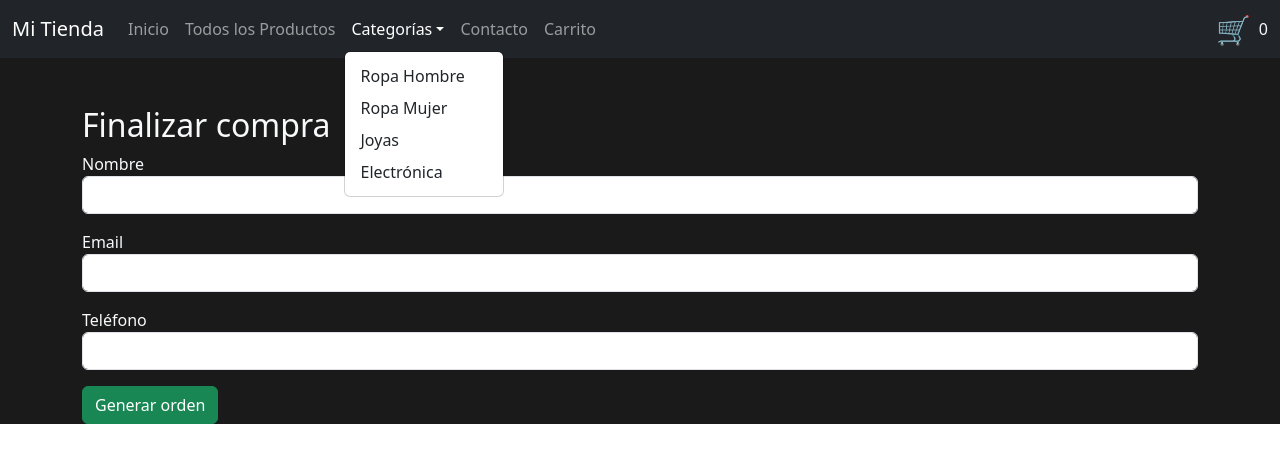
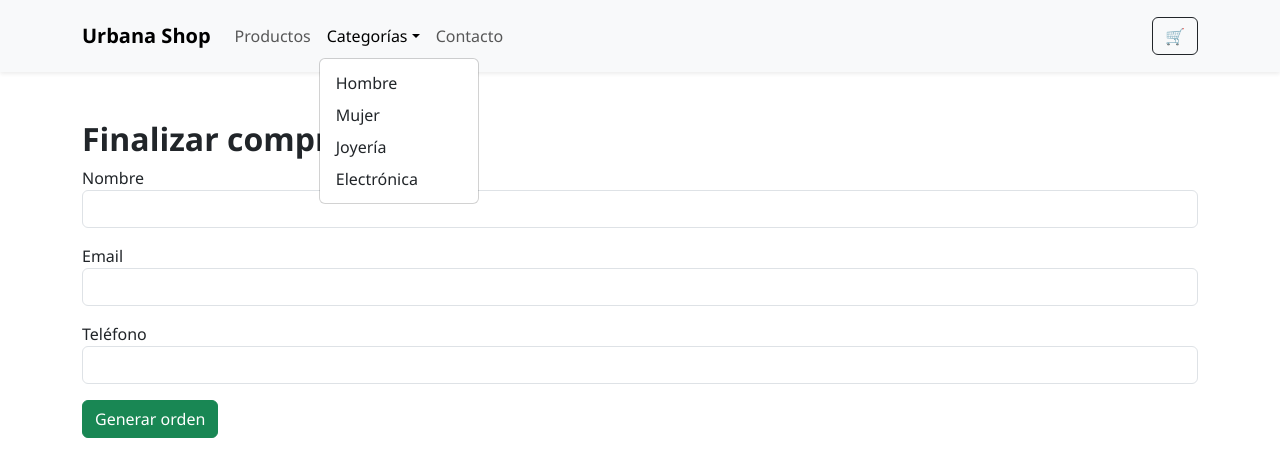
Before and after one commit to belenaraceli/mi-ecommerce, a React (Vite) app: page /checkout in a window 1280 px wide. Both pictures are taken after a click on the button "Categorías". Shown: the top 476 px of the page. Built offline with nearby package versions, Linux system fonts and the light colour scheme.

Commit message:
Mejoras en lo estilos generales de la tienda

```diff
--- a/src/components/CartView.jsx
+++ b/src/components/CartView.jsx
@@ -2,26 +2,53 @@ import { Link } from 'react-router-dom';
 import React from 'react';
 
 const CartView = ({ cart, removeFromCart, clearCart }) => {
+  const total = cart.reduce((acc, item) => acc + item.price, 0);
+
   return (
-    <div className="container mt-5">
-      <h2>Carrito de compras</h2>
+    <div className="container my-5">
+      <h2 className="text-center mb-4">Tu Carrito</h2>
       {cart.length === 0 ? (
-        <p>No hay productos en el carrito.</p>
+        <div className="alert alert-info text-center">
+          No hay productos en el carrito.
+        </div>
       ) : (
         <>
-          <ul className="list-group mb-3">
-            {cart.map((item, index) => (
-              <li key={index} className="list-group-item d-flex justify-content-between align-items-center">
-                {item.title} - ${item.price}
-                <button className="btn btn-sm btn-danger" onClick={() => removeFromCart(item.id)}>
-                  Eliminar
-                </button>
-              </li>
-            ))}
-          </ul>
-          <button className="btn btn-warning me-2" onClick={clearCart}>Vaciar carrito</button>
-          <Link to="/checkout" className="btn btn-success"> Ir al checkout </Link>
-
+          <div className="table-responsive">
+            <table className="table table-bordered align-middle">
+              <thead className="table-light">
+                <tr>
+                  <th>Producto</th>
+                  <th className="text-end">Precio</th>
+                  <th className="text-center">Acciones</th>
+                </tr>
+              </thead>
+              <tbody>
+                {cart.map((item, index) => (
+                  <tr key={index}>
+                    <td>{item.title}</td>
+                    <td className="text-end">${item.price.toFixed(2)}</td>
+                    <td className="text-center">
+                      <button
+                        className="btn btn-sm btn-outline-danger"
+                        onClick={() => removeFromCart(item.id)}
+                      >
+                        Eliminar
+                      </button>
+                    </td>
+                  </tr>
+                ))}
+              </tbody>
+            </table>
+          </div>
+          <div className="d-flex justify-content-between align-items-center mt-4">
+            <button className="btn btn-outline-secondary" onClick={clearCart}>
+              Vaciar Carrito
+            </button>
+            <h5>Total: ${total.toFixed(2)}</h5>
+            <Link to="/checkout" className="btn btn-primary">
+              Finalizar Compra
+            </Link>
+          </div>
         </>
       )}
     </div>
--- a/src/components/CartWidget.jsx
+++ b/src/components/CartWidget.jsx
@@ -1,11 +1,18 @@
 import React from 'react';
+import { Link } from 'react-router-dom';
 
 const CartWidget = ({ cart }) => {
+  const totalItems = cart.length;
+
   return (
-    <div className="d-flex align-items-center">
-      <span className="fs-3">🛒</span>
-      <span className="ms-2">{cart.length}</span> {/* Mostrar la cantidad de productos en el carrito */}
-    </div>
+    <Link to="/cart" className="btn btn-outline-dark position-relative">
+      🛒
+      {totalItems > 0 && (
+        <span className="position-absolute top-0 start-100 translate-middle badge rounded-pill bg-danger">
+          {totalItems}
+        </span>
+      )}
+    </Link>
   );
 };
 
--- a/src/components/NavBar.jsx
+++ b/src/components/NavBar.jsx
@@ -4,74 +4,38 @@ import CartWidget from './CartWidget';
 
 const NavBar = ({ cart }) => {
   return (
-    <nav className="navbar navbar-expand-lg navbar-dark bg-dark">
-      <div className="container-fluid">
-        <Link className="navbar-brand" to="/">Mi Tienda</Link>
-        <button
-          className="navbar-toggler"
-          type="button"
-          data-bs-toggle="collapse"
-          data-bs-target="#navbarNav"
-          aria-controls="navbarNav"
-          aria-expanded="false"
-          aria-label="Toggle navigation"
-        >
+    <nav className="navbar navbar-expand-lg navbar-light bg-light shadow-sm">
+      <div className="container">
+        <Link className="navbar-brand fw-bold" to="/">Urbana Shop</Link>
+        <button className="navbar-toggler" type="button" data-bs-toggle="collapse" data-bs-target="#navbarNav">
           <span className="navbar-toggler-icon"></span>
         </button>
 
         <div className="collapse navbar-collapse" id="navbarNav">
-          <ul className="navbar-nav me-auto mb-2 mb-lg-0">
+          <ul className="navbar-nav me-auto">
             <li className="nav-item">
-              <Link className="nav-link" to="/">Inicio</Link>
+              <Link className="nav-link" to="/productos">Productos</Link>
             </li>
-            <li className="nav-item">
-              <Link className="nav-link" to="/productos">Todos los Productos</Link>
-            </li>
-
-            {/* Menú de categorías */}
             <li className="nav-item dropdown">
-              <a
-                className="nav-link dropdown-toggle"
-                href="#"
-                id="navbarDropdown"
-                role="button"
-                data-bs-toggle="dropdown"
-                aria-expanded="false"
-              >
+              <a className="nav-link dropdown-toggle" href="#" id="navbarDropdown" role="button" data-bs-toggle="dropdown">
                 Categorías
               </a>
-              <ul className="dropdown-menu" aria-labelledby="navbarDropdown">
-                <li>
-                  <Link className="dropdown-item" to="/categoria/hombre">Ropa Hombre</Link>
-                </li>
-                <li>
-                  <Link className="dropdown-item" to="/categoria/mujer">Ropa Mujer</Link>
-                </li>
-                <li>
-                  <Link className="dropdown-item" to="/categoria/joyeria">Joyas</Link>
-                </li>
-                <li>
-                  <Link className="dropdown-item" to="/categoria/electronica">Electrónica</Link>
-                </li>
+              <ul className="dropdown-menu">
+                <li><Link className="dropdown-item" to="/categoria/hombre">Hombre</Link></li>
+                <li><Link className="dropdown-item" to="/categoria/mujer">Mujer</Link></li>
+                <li><Link className="dropdown-item" to="/categoria/joyeria">Joyería</Link></li>
+                <li><Link className="dropdown-item" to="/categoria/electronica">Electrónica</Link></li>
               </ul>
             </li>
-
             <li className="nav-item">
               <Link className="nav-link" to="/contacto">Contacto</Link>
             </li>
-
-            <li className="nav-item">
-              <Link className="nav-link" to="/cart">Carrito</Link>
-            </li>
-
           </ul>
+          <CartWidget cart={cart} />
         </div>
-
-        <CartWidget cart={cart} />
       </div>
     </nav>
   );
 };
 
-
 export default NavBar;
--- a/src/pages/Home.jsx
+++ b/src/pages/Home.jsx
@@ -1,10 +1,14 @@
 import React from 'react';
+import { Link } from 'react-router-dom';
 
 const Home = () => {
   return (
-    <div>
-      <h1>Bienvenidos a Mi Tienda</h1>
-      <p>Este es el inicio de nuestra tienda en línea.</p>
+    <div className="container text-center mt-5">
+      <h1 className="mb-3">Explorá nuestras colecciones</h1>
+      <p className="lead">Moda urbana, tecnología y más. Todo lo que necesitás, en un solo lugar.</p>
+      <Link to="/productos" className="btn btn-primary mt-4">
+        Ver productos
+      </Link>
     </div>
   );
 };
--- a/src/styles.css
+++ b/src/styles.css
@@ -1,64 +1,48 @@
-:root {
-  font-family: system-ui, Avenir, Helvetica, Arial, sans-serif;
-  line-height: 1.5;
-  font-weight: 400;
-
-  color-scheme: light dark;
-  color: rgba(255, 255, 255, 0.87);
-  background-color: #1a1a1a;
-
-  font-synthesis: none;
-  text-rendering: optimizeLegibility;
-  -webkit-font-smoothing: antialiased;
-  -moz-osx-font-smoothing: grayscale;
-}
-
-a {
-  font-weight: 500;
-  text-decoration: inherit;
-}
-
 body {
   margin: 0;
   padding: 0;
   height: 100%;
-  background-color: #1a1a1a;
-  color: #f8f9fa;
+  background-color: #fff;
+  color: #212529;
+  font-family: 'Segoe UI', Tahoma, Geneva, Verdana, sans-serif;
 }
 
-h1 {
-  font-size: 3.2em;
-  line-height: 1.1;
+h1, h2, h3, h4 {
+  font-weight: 600;
 }
 
-button {
-  border-radius: 8px;
-  border: 1px solid transparent;
-  padding: 0.6em 1.2em;
-  font-size: 1em;
-  font-weight: 500;
-  font-family: inherit;
-  background-color: #1a1a1a;
-  cursor: pointer;
-  transition: border-color 0.25s;
-}
-button:hover {
-  border-color: #646cff;
-}
-button:focus,
-button:focus-visible {
-  outline: 4px auto -webkit-focus-ring-color;
+a {
+  text-decoration: none;
+  color: #212529;
 }
 
-@media (prefers-color-scheme: light) {
-  :root {
-    color: #213547;
-    background-color: #ffffff;
-  }
-  a:hover {
-    color: #747bff;
-  }
-  button {
-    background-color: #f9f9f9;
-  }
+a:hover {
+  color: #007bff;
 }
+
+.navbar {
+  padding: 1rem;
+}
+
+.card {
+  box-shadow: 0 0.125rem 0.25rem rgba(0, 0, 0, 0.075);
+  transition: transform 0.2s ease;
+}
+
+.card:hover {
+  transform: scale(1.02);
+}
+
+.btn-primary {
+  background-color: #212529;
+  border-color: #212529;
+}
+
+.btn-primary:hover {
+  background-color: #333;
+  border-color: #333;
+}
+
+.container {
+  max-width: 1140px;
+}
```
